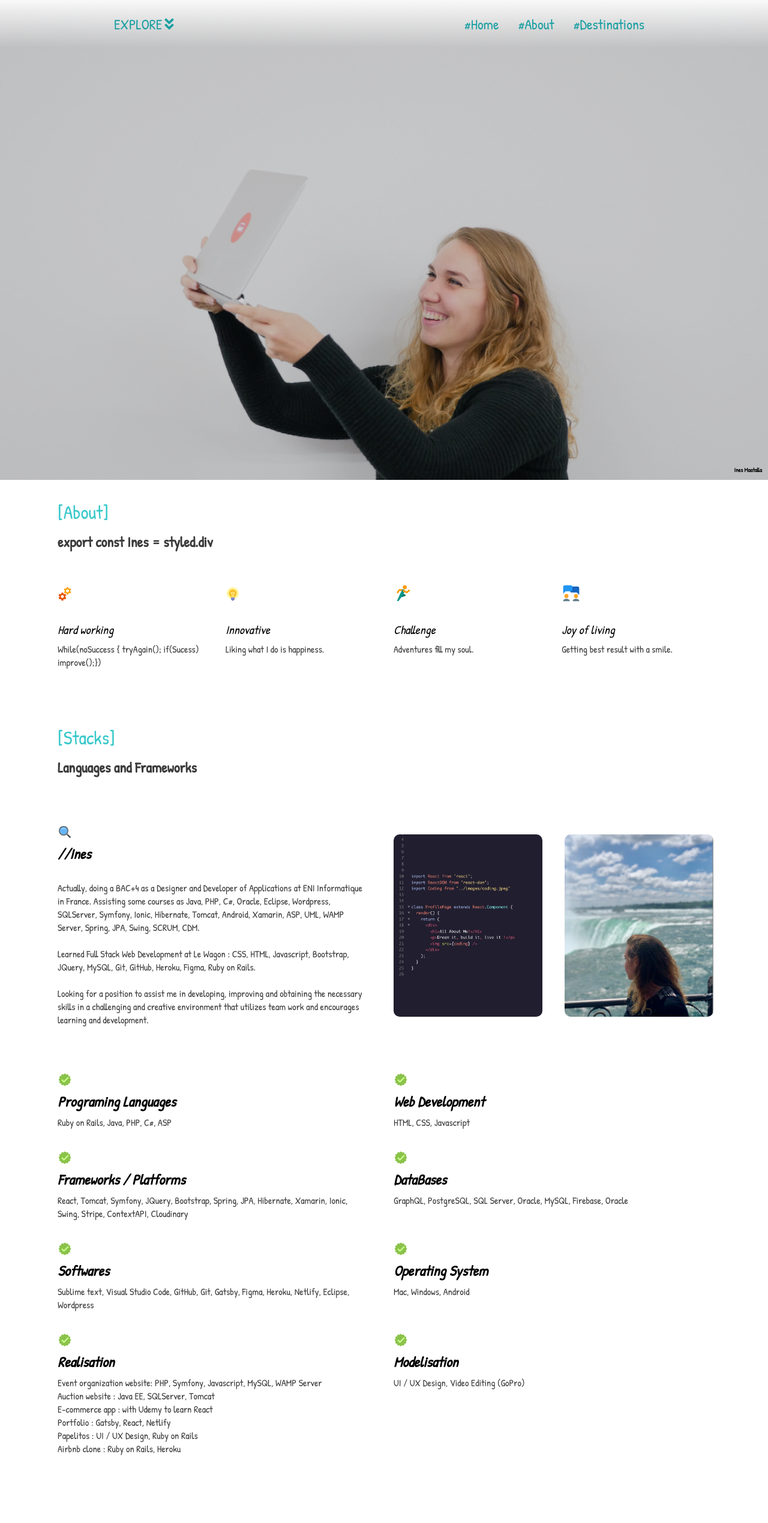
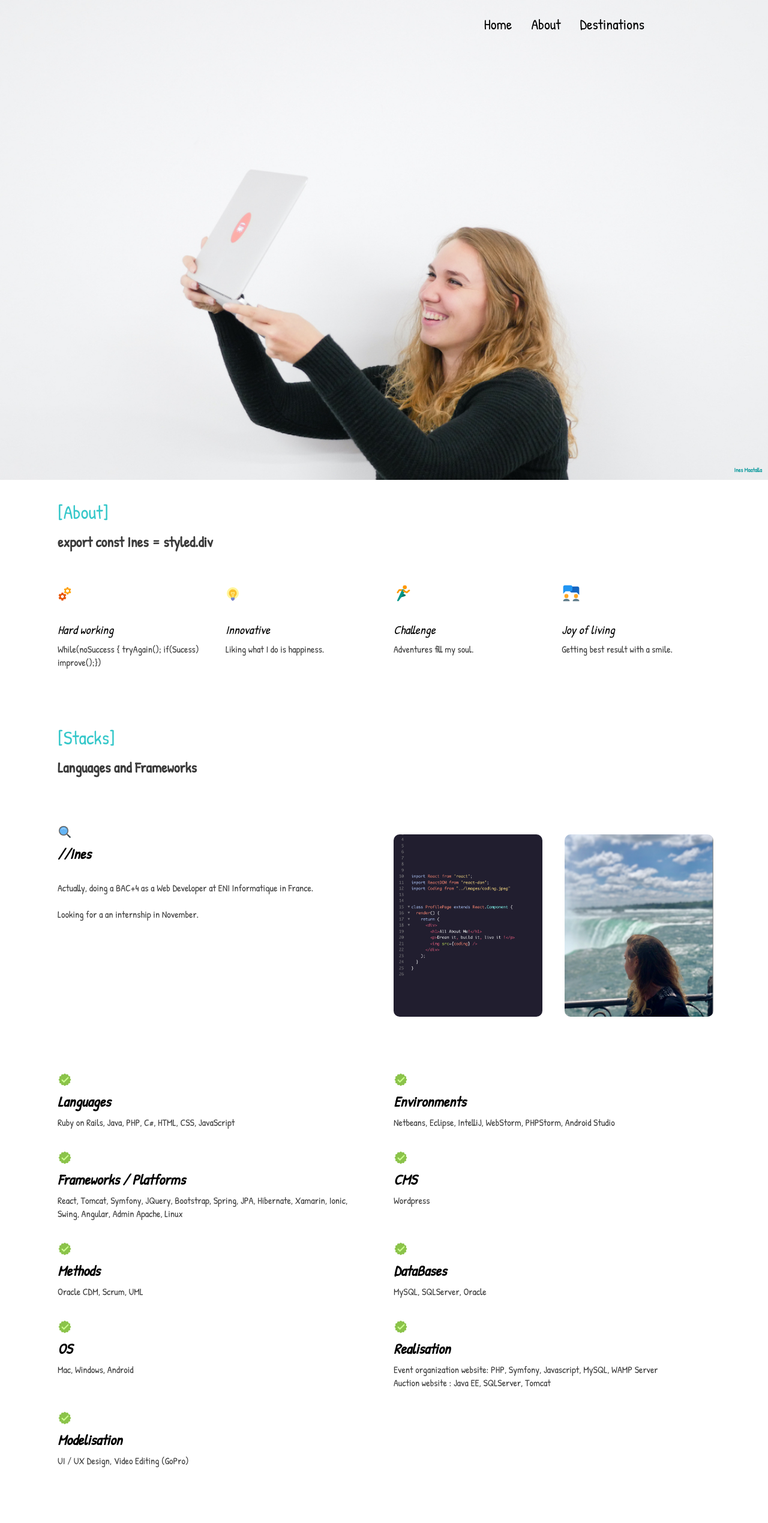
Before and after one commit to InesMaatalla/ines-maatalla-portfolio, a Gatsby site: page /About in a window 1280 px wide. Shown: the top 2539 px of the page at 60% size. Built offline with nearby package versions, Linux system fonts and the light colour scheme; Gatsby itself is replaced by a stand-in of ours.

Commit message:
changed navbar and footer

```diff
--- a/gatsby-config.js
+++ b/gatsby-config.js
@@ -50,7 +50,7 @@ module.exports = {
         background_color: `#663399`,
         theme_color: `#663399`,
         display: `minimal-ui`,
-        icon: `src/images/inesphoto.jpeg`, // This path is relative to the root of the site.
+        icon: `src/images/logo.svg`, // This path is relative to the root of the site.
       },
     },
     // this (optional) plugin enables Progressive Web App + Offline functionality
--- a/src/components/About/Aboutme.css
+++ b/src/components/About/Aboutme.css
@@ -5,7 +5,6 @@
     width: 100%;
     display: flex;
     flex-direction: column;
-    box-shadow: inset 0 0 0 1000px rgba(0, 0, 0, 0.2);
     object-fit: contain;
     margin-top: -80px;
   }
@@ -38,7 +37,7 @@
 }
 
 .about > h1 {
-    color: black;
+    color: #1b9fa2;
     font-size: 10px;
     text-align: right;
     margin-top: auto;
--- a/src/components/Destination/Destination.css
+++ b/src/components/Destination/Destination.css
@@ -8,7 +8,6 @@
     flex-direction: column;
     justify-content: center;
     align-items: center;
-    box-shadow: inset 0 0 0 1000px rgba(0, 0, 0, 0.2);
     object-fit: contain;
     margin-top: -80px;
     color: #fff;
@@ -76,10 +75,6 @@
 }
 
 @media screen and (max-width: 500px) {
-  .destination-photo {
-
-  }
-
   .destination-column-one {
     grid-template-columns: 1fr;
   }
--- a/src/components/Destination/Destination.js
+++ b/src/components/Destination/Destination.js
@@ -36,7 +36,6 @@ function Destination() {
   return (
     <div>
       <div className="destinations">
-        <p >Adventure. Culture. Memories.</p>
         <h1 >Destinations</h1>
       </div>
 
@@ -60,6 +59,8 @@ function Destination() {
                 </Link>
             </div>
           </div>
+
+
         </div>
       </div>
     </div>
--- a/src/components/Footer/Footer.css
+++ b/src/components/Footer/Footer.css
@@ -58,7 +58,6 @@
 
   .website-rights {
     color: #fff;
-    margin-bottom: 16px;
   }
 
 
--- a/src/components/Footer/Footer.js
+++ b/src/components/Footer/Footer.js
@@ -17,8 +17,7 @@ function Footer() {
         <div class='social-media-wrap'>
           <div class='footer-logo'>
             <Link to='/' className='social-logo'>
-              EXPLORE
-              <FaAngleDoubleDown className="logo" />
+
             </Link>
           </div>
           <small class='website-rights'>COPYRIGHT {new Date().getFullYear()} © INES MAATALLA </small>
@@ -48,14 +47,6 @@ function Footer() {
               <FontAwesomeIcon icon={faLinkedin} />
             </Link>
             <Link
-            class='social-icon-link instagram'
-            to='https://www.instagram.com/inesrobat/'
-            target='_blank'
-            aria-label='Instagram'
-            >
-              <FontAwesomeIcon icon={faInstagram} />
-            </Link>
-            <Link
             class='social-icon-link youtube'
             to='https://www.youtube.com/channel/UCfb7AoH-CUfOUI9zsFZiMRA/featured'
             target='_blank'
--- a/src/components/NavBar/NavbarElements.js
+++ b/src/components/NavBar/NavbarElements.js
@@ -11,7 +11,6 @@ export const Nav = styled.nav`
   justify-content: center;
   align-items: center;
   font-size: 1.5rem;
-  position: sticky;
   top: 0;
   z-index: 10;
   @media screen and (max-width: 960px) {
@@ -41,8 +40,9 @@ export const NavLogo = styled(Link)`
   font-size: 1.5rem;
   display: flex;
   align-items: center;
+`
 
-`
+
 export const FaAngleDoubleDown = styled(Link)`
   color: #1b9fa2;
 
@@ -80,7 +80,7 @@ export const NavMenu = styled.ul`
     top: 80px;
     top: ${({ click }) => (click ? "100%" : "-1000px")};
     transition: all 0.2s ease;
-    backdrop-filter: brightness(60%);
+    backdrop-filter: brightness(20%);
     opacity: 1;
     z-index: 1;
 
@@ -105,7 +105,7 @@ export const NavItem = styled.li`
 `
 
 export const NavLinks = styled(Link)`
-  color: #1b9fa2;
+  color: #000;
   display: flex;
   align-items: center;
   text-decoration: none;
@@ -121,7 +121,7 @@ export const NavLinks = styled(Link)`
     display: table;
 
     &:hover {
-      color: black;
+      color: white;
       transform: scale(1.2);
       transition: all 0.3s ease;
 
--- a/src/components/NavBar/index.js
+++ b/src/components/NavBar/index.js
@@ -37,21 +37,20 @@ const NavBar = () => {
         <Nav active={scroll} click={click}>
           <NavbarContainer>
             <NavLogo to="/" onClick={closeMobileMenu}>
-              EXPLORE
-              <FaAngleDoubleDown style={{ fill: "#1b9fa2" }} />
+
             </NavLogo>
             <MobileIcon onClick={handleClick}>
               {click ? <FaTimes style={{ fill: "#1b9fa2" }}/> : <FaBars style={{ fill: "#1b9fa2" }} />}
             </MobileIcon>
             <NavMenu onClick={handleClick} click={click}>
               <NavItem>
-                <NavLinks to="/">#Home</NavLinks>
+                <NavLinks to="/">Home</NavLinks>
               </NavItem>
               <NavItem>
-                <NavLinks to="/About">#About</NavLinks>
+                <NavLinks to="/About">About</NavLinks>
               </NavItem>
               <NavItem>
-                <NavLinks to="/Destinations">#Destinations</NavLinks>
+                <NavLinks to="/Destinations">Destinations</NavLinks>
               </NavItem>
             </NavMenu>
           </NavbarContainer>
--- a/src/components/Stack/Stack.js
+++ b/src/components/Stack/Stack.js
@@ -42,23 +42,12 @@ const Stack = () => {
                         <FcSearch className="icon-2"/>
                         <h3>//Ines</h3>
                         <br></br>
-                        <p>Actually, doing a BAC+4 as a Designer and Developer of Applications
-                            at ENI Informatique in France. Assisting some courses as
-                            Java, PHP, C#, Oracle, Eclipse, Wordpress, SQLServer, Symfony,
-                            Ionic, Hibernate, Tomcat, Android, Xamarin, ASP, UML, WAMP Server,
-                            Spring, JPA, Swing, SCRUM, CDM.
-                        </p>
-                        <br></br>
-                        <p> Learned Full Stack Web Development at Le Wagon :
-                            CSS, HTML, Javascript, Bootstrap, JQuery, MySQL,
-                            Git, GitHub, Heroku, Figma, Ruby on Rails.
+                        <p>Actually, doing a BAC+4 as a Web Developer
+                            at ENI Informatique in France.
                         </p>
                         <br></br>
                         <p>
-                            Looking for a position to assist me in developing,
-                            improving and obtaining the necessary skills in a challenging
-                            and creative environment that utilizes team work
-                            and encourages learning and development.
+                            Looking for a an internship in November.
                         </p>
                     </div>
                 </div>
@@ -70,44 +59,46 @@ const Stack = () => {
 
                 <div className="stack">
                     <FcApproval className="icon-1"/>
-                    <h3>Programing Languages</h3>
-                    <p> Ruby on Rails, Java, PHP, C#, ASP</p>
+                    <h3>Languages</h3>
+                    <p> Ruby on Rails, Java, PHP, C#, HTML, CSS, JavaScript</p>
                 </div>
                 <div className="stack">
                         <FcApproval className="icon-1"/>
-                        <h3>Web Development</h3>
-                        <p>HTML, CSS, Javascript</p>
+                        <h3>Environments</h3>
+                        <p>Netbeans, Eclipse, IntelliJ, WebStorm, PHPStorm, Android Studio</p>
                     </div>
                 <div className="stack">
                         <FcApproval className="icon-1"/>
                         <h3>Frameworks / Platforms</h3>
-                        <p>React, Tomcat, Symfony, JQuery, Bootstrap, Spring, JPA, Hibernate, Xamarin, Ionic, Swing, Stripe, ContextAPI, Cloudinary</p>
+                        <p>React, Tomcat, Symfony, JQuery, Bootstrap, Spring, JPA, Hibernate, Xamarin, Ionic, Swing, Angular, Admin Apache, Linux</p>
+                    </div>
+                <div className="stack">
+                        <FcApproval className="icon-1"/>
+                        <h3>CMS</h3>
+                        <p>Wordpress</p>
+                    </div>
+                <div className="stack">
+                        <FcApproval className="icon-1"/>
+                        <h3>Methods</h3>
+                        <p>Oracle CDM, Scrum, UML</p>
                     </div>
                 <div className="stack">
                         <FcApproval className="icon-1"/>
                         <h3>DataBases</h3>
-                        <p>GraphQL, PostgreSQL, SQL Server, Oracle, MySQL, Firebase, Oracle</p>
+                        <p>MySQL, SQLServer, Oracle</p>
                     </div>
                 <div className="stack">
                         <FcApproval className="icon-1"/>
-                        <h3>Softwares</h3>
-                        <p>Sublime text, Visual Studio Code, GitHub, Git, Gatsby, Figma, Heroku, Netlify, Eclipse, Wordpress</p>
-                    </div>
-                <div className="stack">
-                        <FcApproval className="icon-1"/>
-                        <h3>Operating System</h3>
+                        <h3>OS</h3>
                         <p>Mac, Windows, Android</p>
-                    </div>
+                </div>
                 <div className="stack">
                     <FcApproval className="icon-1"/>
                     <h3>Realisation</h3>
                     <p> Event organization website: PHP, Symfony, Javascript, MySQL, WAMP Server</p>
                     <p> Auction website : Java EE, SQLServer, Tomcat</p>
-                    <p> E-commerce app : with Udemy to learn React</p>
-                    <p> Portfolio : Gatsby, React, Netlify </p>
-                    <p> Papelitos : UI / UX Design, Ruby on Rails</p>
-                    <p> Airbnb clone : Ruby on Rails, Heroku</p>
-            </div>
+                </div>
+
                 <div className="stack">
                         <FcApproval className="icon-1"/>
                         <h3>Modelisation</h3>
--- a/src/pages/index.js
+++ b/src/pages/index.js
@@ -8,7 +8,7 @@ import "../components/Image/Image.css"
 const IndexPage = () => (
   <Layout>
     <SEO title="Ines Maatalla - Home Page" />
-    <HeroSection />
+    <HeroSection/>
     <Image/>
   </Layout>
 )
```
Also changed, not shown: gatsby-node.js (deleted, +0 -7 lines), gatsby-ssr.js (deleted, +0 -7 lines), src/components/HeroSection/HeroSection.js (+1 -6 lines), public/manifest.webmanifest, src/components/HeroSection/HeroSection.css (line endings or trailing spaces), src/images/bike.jpeg (added), src/images/logo.svg (added), 1 other file.
